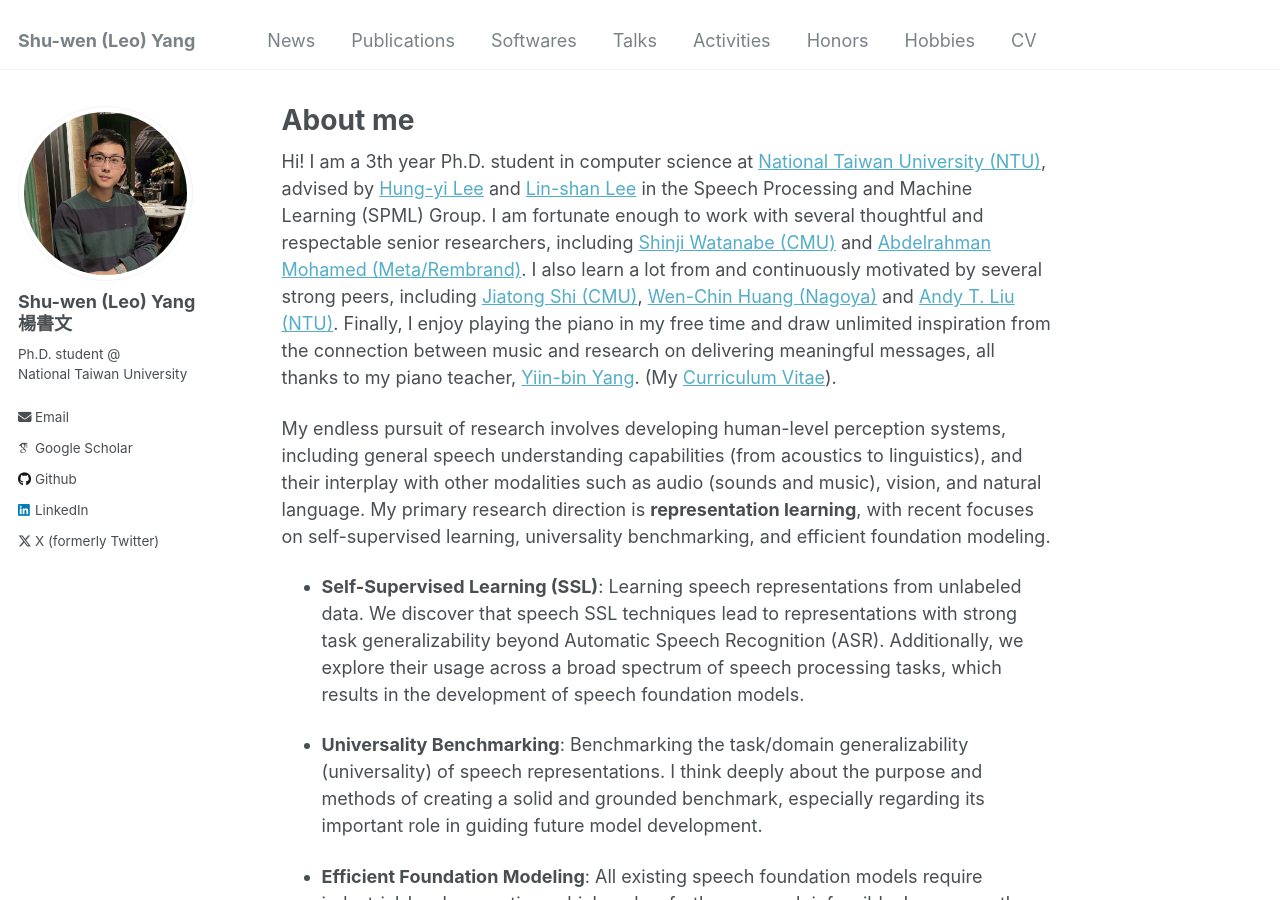
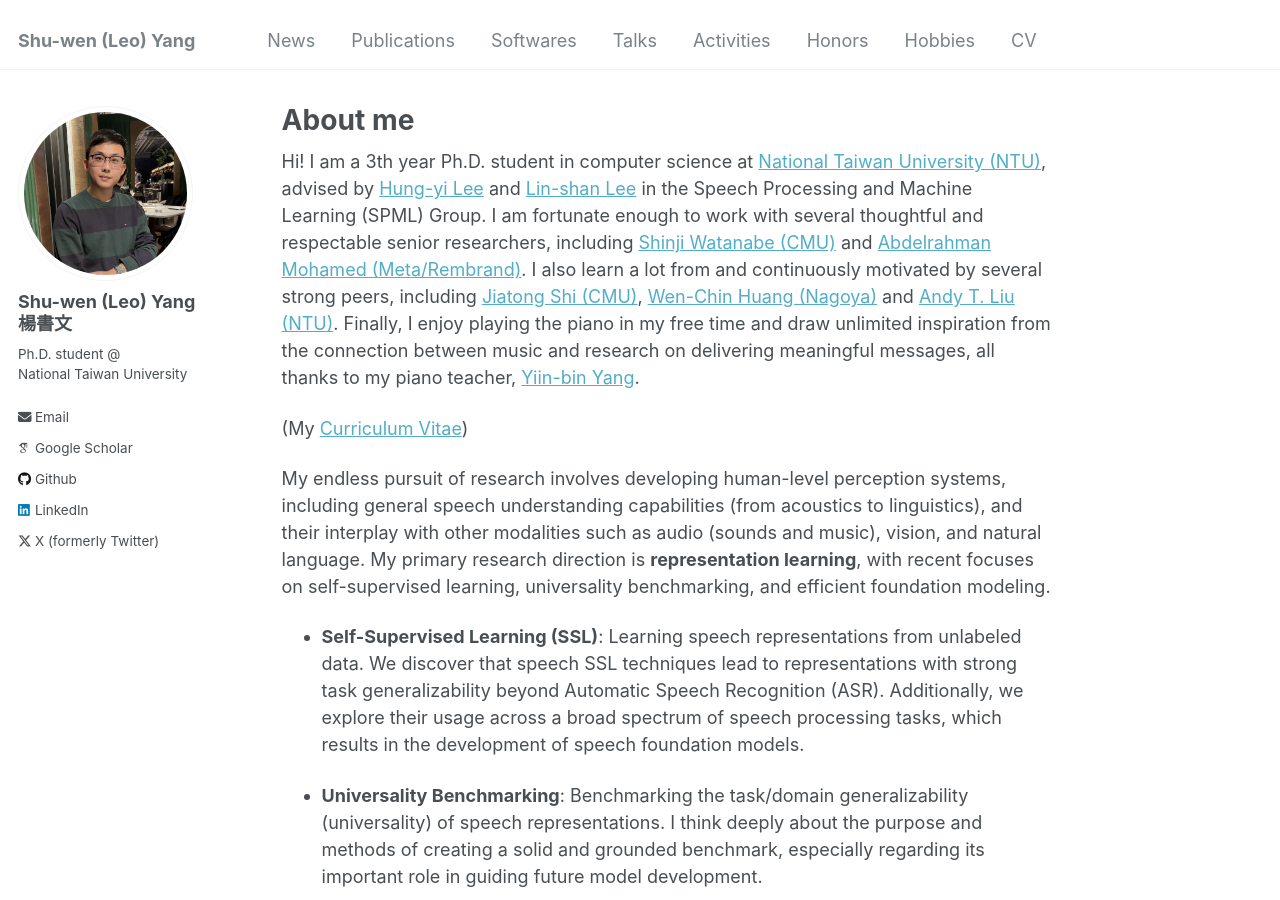
Before and after one commit to leo19941227/leo19941227.github.io, a Jekyll site: the page built from _pages/about.md, in a window 1280 px wide and 900 px high. Built offline with Jekyll 4.4.1, drawn with Linux system fonts in a browser that asks for light colours; some web fonts are replaced.

Commit message:
change cv

```diff
--- a/_pages/about.md
+++ b/_pages/about.md
@@ -10,7 +10,8 @@ redirect_from:
 Hi! I am a 3th year Ph.D. student in computer science at [National Taiwan University (NTU)](https://www.ntu.edu.tw/english/), advised by [Hung-yi Lee](https://speech.ee.ntu.edu.tw/~hylee/index.php) and [Lin-shan Lee](https://speech.ee.ntu.edu.tw/previous_version/lslNew.htm) in the Speech Processing and Machine Learning (SPML) Group. I am fortunate enough to work with several thoughtful and respectable senior researchers, including [Shinji Watanabe (CMU)](https://sites.google.com/view/shinjiwatanabe) and [Abdelrahman Mohamed (Meta/Rembrand)](https://www.cs.toronto.edu/~asamir/).
 I also learn a lot from and continuously motivated by several strong peers, including [Jiatong Shi (CMU)](http://shijt.site/), [Wen-Chin Huang (Nagoya)](https://unilight.github.io/) and [Andy T. Liu (NTU)](https://andi611.github.io/).
 Finally, I enjoy playing the piano in my free time and draw unlimited inspiration from the connection between music and research on delivering meaningful messages, all thanks to my piano teacher, [Yiin-bin Yang](https://www.linkedin.com/in/yiin-bin-yang-a844267a/?originalSubdomain=en).
-(My [Curriculum Vitae](https://drive.google.com/file/d/13MlqgO1dAaqib4jw0zRX7BLNHqYhs7zG/view?usp=sharing)).
+
+(My [Curriculum Vitae](https://drive.google.com/file/d/13MlqgO1dAaqib4jw0zRX7BLNHqYhs7zG/view?usp=sharing))
 
 My endless pursuit of research involves developing human-level perception systems, including general speech understanding capabilities (from acoustics to linguistics), and their interplay with other modalities such as audio (sounds and music), vision, and natural language.
 My primary research direction is **representation learning**, with recent focuses on self-supervised learning, universality benchmarking, and efficient foundation modeling.
```
